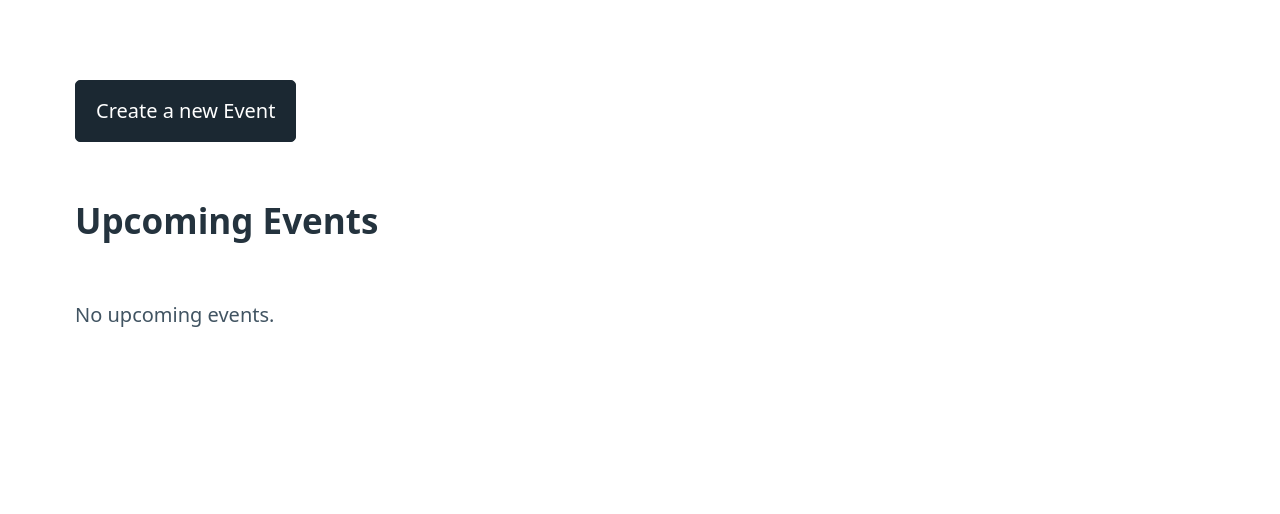
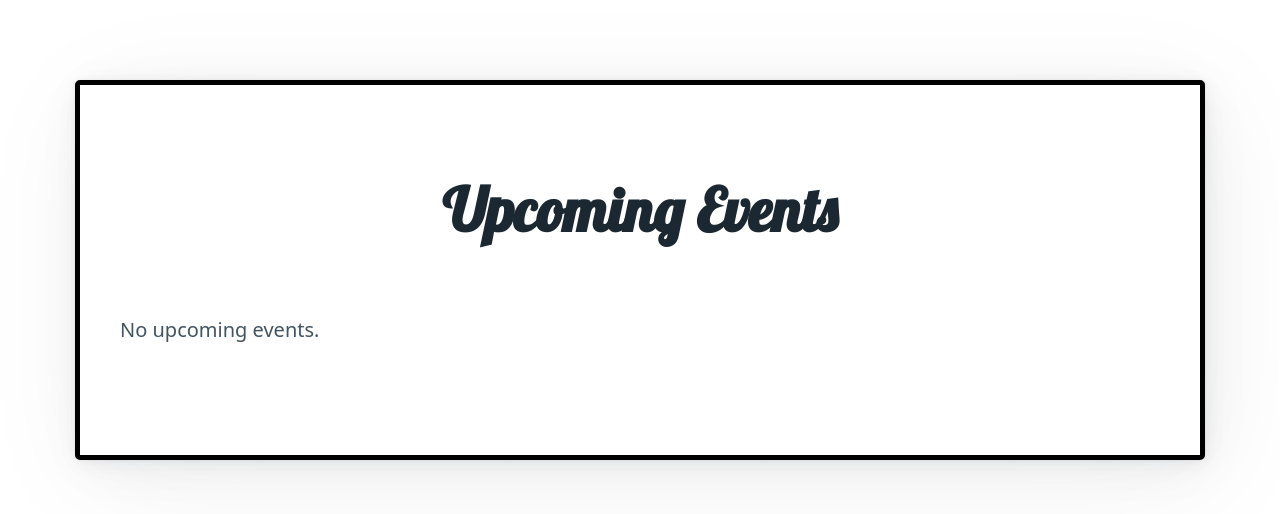
Before and after one commit to x/smol-party, a Django app: page /events/ in a window 1280 px wide. Shown: the top 514 px of the page. Run offline with Django 3.2, Linux system fonts and the light colour scheme; data that the repository does not hold is empty; parts of the project's set-up code (start-up, migrations or seed data) failed here and were passed over.

Commit message:
index page

```diff
--- a/events/static/events/style.css
+++ b/events/static/events/style.css
@@ -9,3 +9,19 @@
 .rsvps li:before {
   content: "☑ ";
 }
+
+.boxy {
+  margin: unset;
+  border: 5px solid black;
+}
+
+.party-title {
+  font-family: "Lobster", serif;
+  font-size: 3rem;
+  text-align: center;
+}
+
+.party-tagline {
+  font-family: "Lobster", serif;
+  text-align: center;
+}
--- a/events/templates/events/header.html
+++ b/events/templates/events/header.html
@@ -5,7 +5,11 @@
   {% load static %}
   <!-- TODO: vendor me -->
   <link rel="stylesheet" href="https://unpkg.com/@picocss/pico@latest/css/pico.min.css">
+  <link rel="stylesheet" href="https://fonts.googleapis.com/css?family=Lobster">
+
+  <!-- Custom -->
   <link rel="stylesheet" type="text/css" href="{% static 'events/style.css' %}">
+
   <!-- Force light-mode -->
   <html data-theme="light">
 </head>
--- a/events/templates/events/index.html
+++ b/events/templates/events/index.html
@@ -4,9 +4,8 @@
 
 <body>
     <main class="container">
-		<form><a href="{% url 'events:create' %}" role="button" class="contrast">Create a new Event</a></form>
-        <h2>Upcoming Events</h2>
-
+        <article class="boxy">
+        <h1 class="party-title">Upcoming Events</h1>
         {% if events %}
         <ul>
             {% for event in events %}
@@ -16,6 +15,7 @@
         {% else %}
         <p>No upcoming events.</p>
         {% endif %}
+    </article>
 
     </main>
 </body>
--- a/events/urls.py
+++ b/events/urls.py
@@ -1,4 +1,5 @@
 from django.urls import path
+
 
 from . import views
 
--- a/events/views.py
+++ b/events/views.py
@@ -1,9 +1,7 @@
 from datetime import date, datetime
 
-import arrow
 from django.forms.widgets import DateTimeInput
-from django.http import HttpResponseRedirect
-from django.shortcuts import get_object_or_404, render
+from django.shortcuts import get_object_or_404
 from django.urls import reverse
 from django.views import generic
 
@@ -16,8 +14,9 @@ class IndexView(generic.ListView):
 
     def get_queryset(self):
         """Return the 10 upcoming events."""
-        today = arrow.now().floor("day").isoformat()  # TODO timezones
-        return Event.objects.filter(start_time__gte=today).order_by("start_time")[:10]
+        #today = arrow.now().to("America/New_York").floor("day").isoformat()  # TODO timezones
+        #return Event.objects.filter(start_time__gte=today).order_by("start_time")[:10]
+        return Event.objects.all().order_by("start_time")[:10]
 
 
 class DetailView(generic.DetailView):
@@ -32,6 +31,11 @@ class CreateRSVPView(generic.CreateView):
     def form_valid(self, form):
         form.instance.event_id = self.kwargs["event_id"]
         return super().form_valid(form)
+
+    def get_context_data(self, **kwargs):
+        context = super().get_context_data(**kwargs)
+        context["event"] = get_object_or_404(Event, pk=self.kwargs["event_id"])
+        return context
 
     def get_success_url(self):
         event_id = self.kwargs["event_id"]
--- a/planner/settings.py
+++ b/planner/settings.py
@@ -60,6 +60,7 @@ ALLOWED_HOSTS = ["*"]
 # Application definition
 
 INSTALLED_APPS = [
+    'planner',
     "events.apps.EventsConfig",
     "django.contrib.admin",
     "django.contrib.auth",
--- a/planner/urls.py
+++ b/planner/urls.py
@@ -14,9 +14,13 @@ Including another URLconf
     2. Add a URL to urlpatterns:  path('blog/', include('blog.urls'))
 """
 from django.contrib import admin
-from django.urls import include, path
+from django.urls import include, path, re_path
+from . import views
+from django.conf import settings
+from django.conf.urls.static import static
 
 urlpatterns = [
     path("events/", include("events.urls")),
     path("admin/", admin.site.urls),
-]
+    re_path(r'^$', views.index, name='index')
+]+ static(settings.STATIC_URL, document_root=settings.STATIC_ROOT)
```
Also changed, not shown: events/templates/events/detail.html (+17 -10 lines), events/templates/events/event_form.html (+14 -2 lines), events/templates/events/rsvp_form.html (+17 -9 lines), 1 other file.
